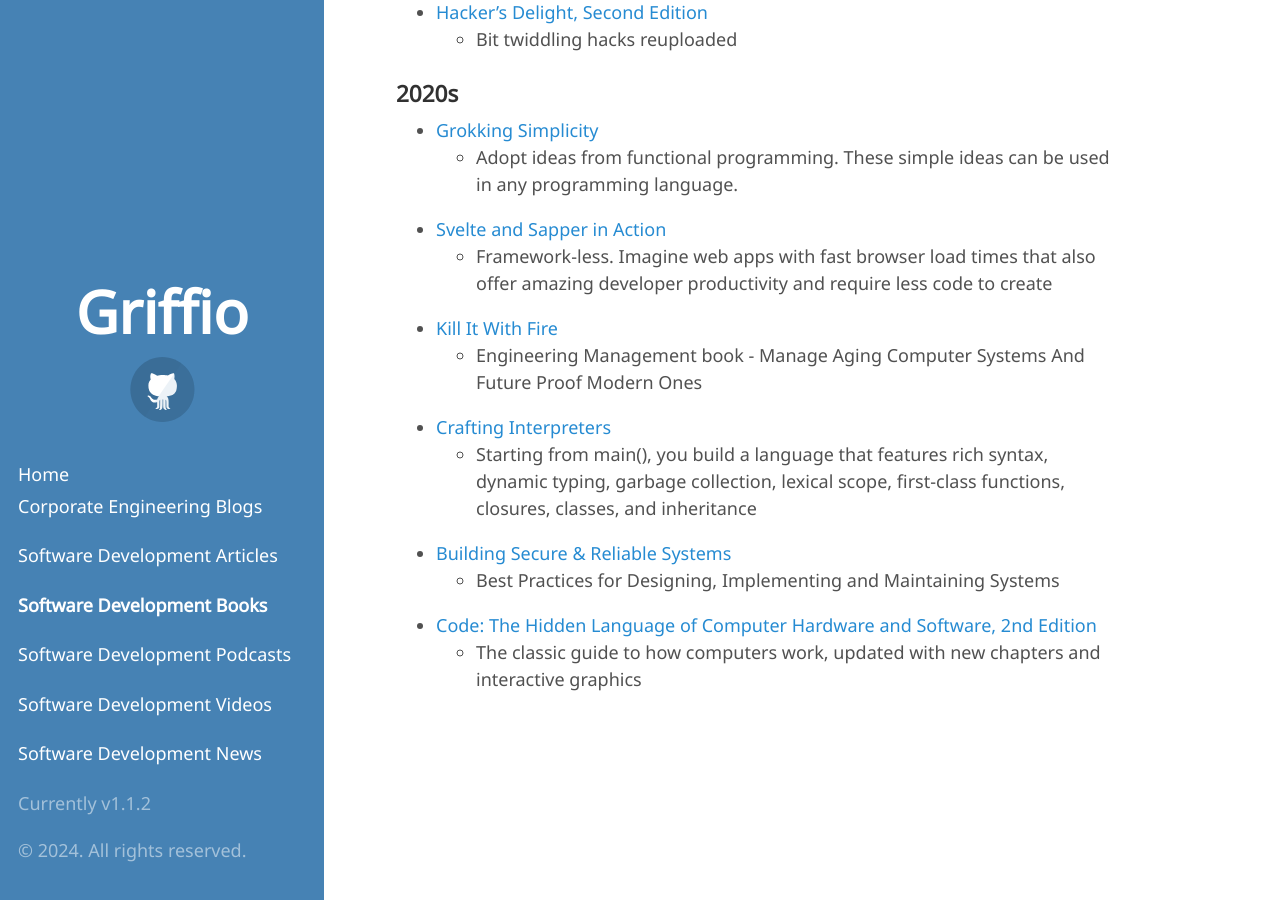
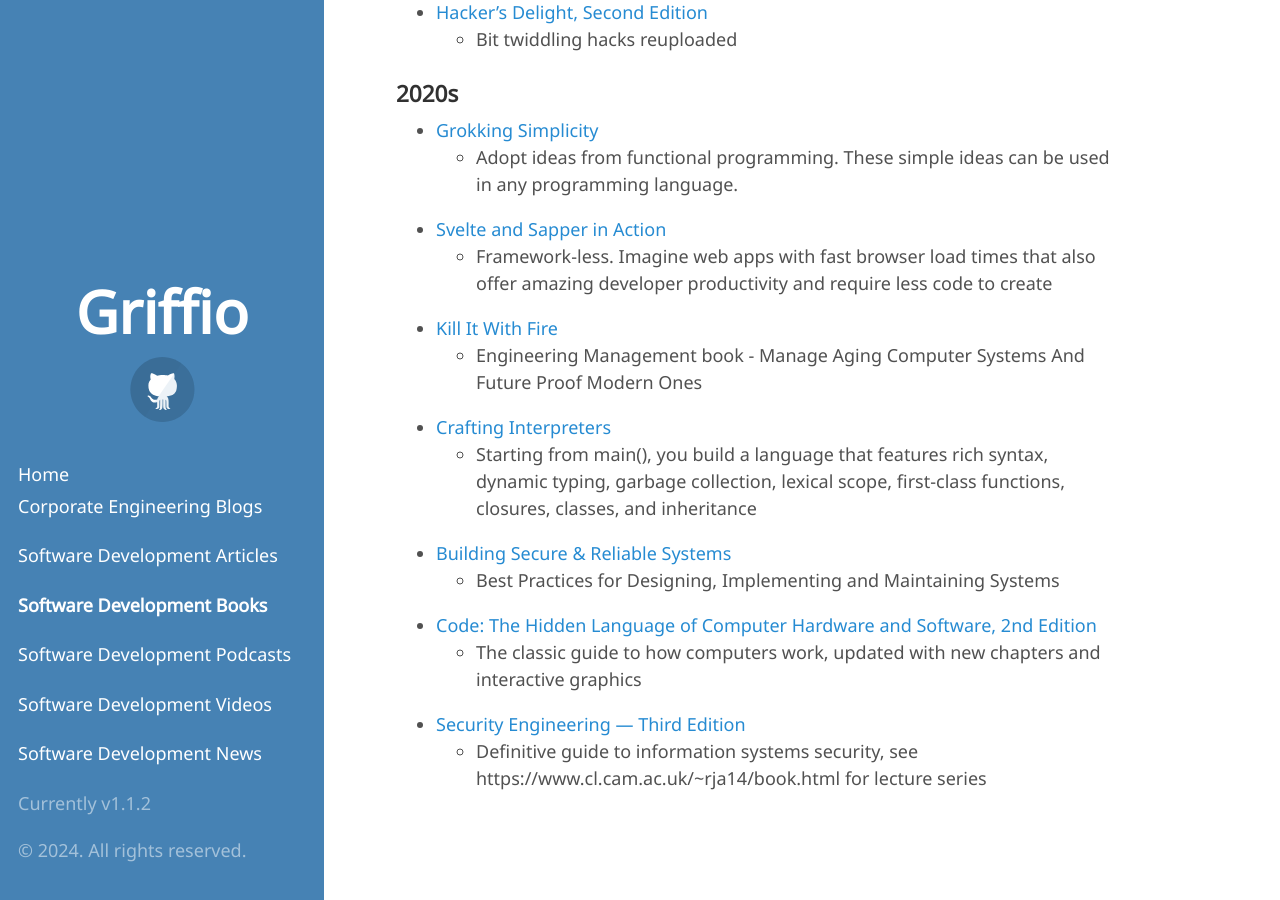
Before and after one commit to griffio/griffio.github.io, a Jekyll site: the page built from tech-books.md, in a window 1280 px wide and 900 px high, scrolled down 3115 px. Built offline with Jekyll 4.4.1, drawn with Linux system fonts in a browser that asks for light colours; some web fonts are replaced.

Commit message:
Update tech-books.md

```diff
--- a/tech-books.md
+++ b/tech-books.md
@@ -104,3 +104,5 @@
   - Best Practices for Designing, Implementing and Maintaining Systems
 - [Code: The Hidden Language of Computer Hardware and Software, 2nd Edition](https://www.microsoftpressstore.com/store/code-the-hidden-language-of-computer-hardware-and-software-9780137909100)
   - The classic guide to how computers work, updated with new chapters and interactive graphics
+- [Security Engineering — Third Edition](https://www.wiley.com/en-gb/Security+Engineering%3A+A+Guide+to+Building+Dependable+Distributed+Systems%2C+3rd+Edition-p-9781119642817)
+  - Definitive guide to information systems security, see https://www.cl.cam.ac.uk/~rja14/book.html for lecture series
```
